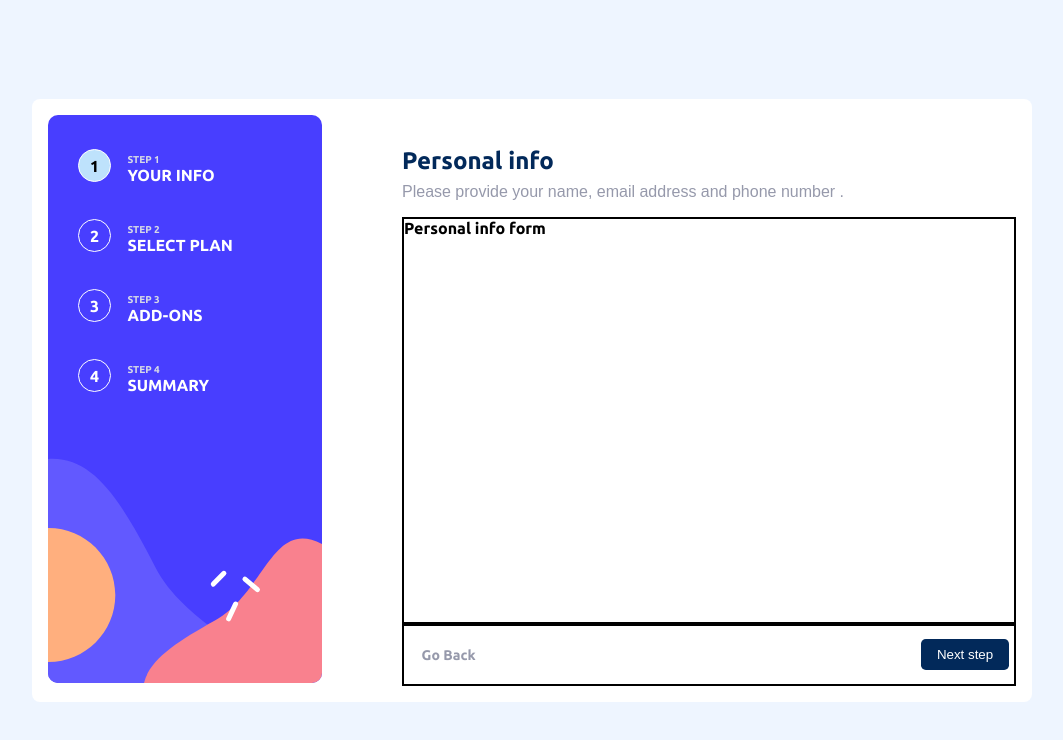
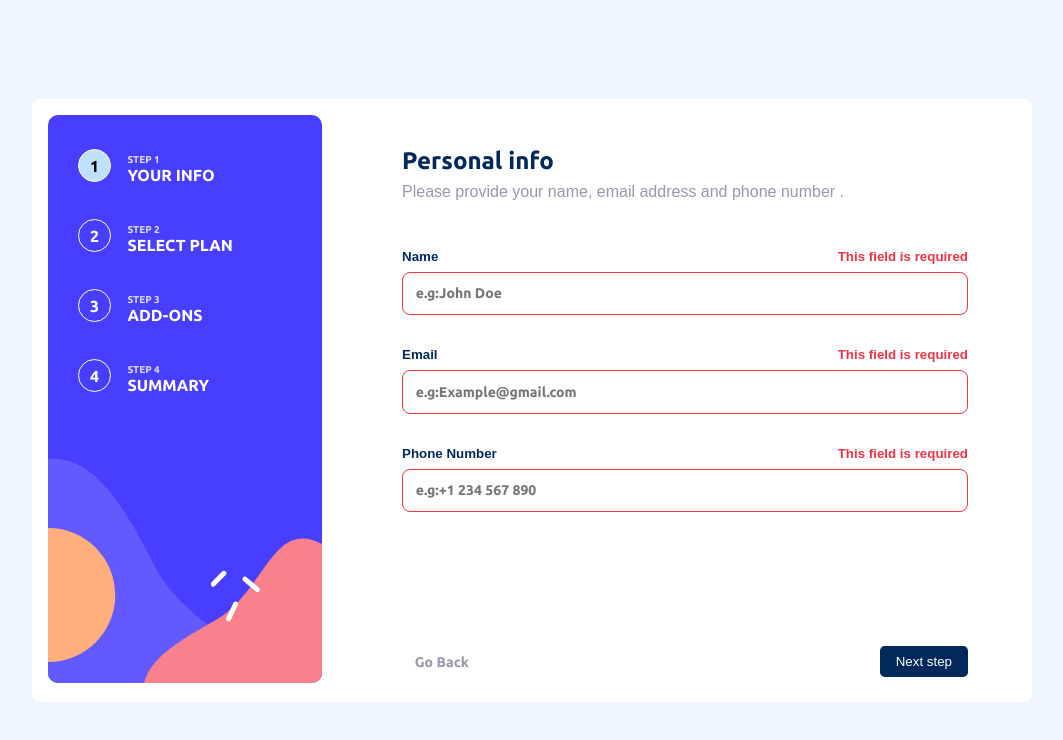
Before and after one commit to kappa20/mutli-step-form, a React (Create React App) app: page / in a window 1280 px wide. Shown: the top 740 px of the page, without its empty margins (108-1171 px from the left). Built offline with nearby package versions, Linux system fonts and the light colour scheme.

Commit message:
Info Form

```diff
--- a/src/App.css
+++ b/src/App.css
@@ -118,12 +118,13 @@ section{
 }
 
 main{
-  border:2px solid black;
+  /* border:2px solid black; */
+  padding: 2rem 0;
 }
 
 #btnsContainer{
-  border:2px solid black;
-  padding:0.3rem;
+  /* border:2px solid black; */
+  padding:0.3rem 3rem 0 0;
   display: grid;
   grid-template-columns: max-content max-content;
   justify-content: space-between;
@@ -153,5 +154,56 @@ main{
 }
 #goBackBtn:hover{
   color:hsl(213, 96%, 18%);
+}
 
+#formsContainer{
+  padding: 0 3rem 0 0;
 }
+
+#infoForm{
+  /* border:2px solid green; */
+  color:hsl(213, 96%, 18%);
+  display: grid;
+  gap:2rem
+}
+
+.inputContainer{
+  display: grid;
+  grid-template-columns: 1fr 1fr;
+  justify-content: space-between;
+  gap:0.5rem
+}
+label {
+  font-weight: 700;
+  font-size: smaller;
+  font-family: Arial, Helvetica, sans-serif;
+}
+input {
+  all:unset;
+  grid-column: span 2 / span 2;
+  padding:0.8rem;
+  border:1px solid hsl(229, 24%, 87%);
+  border-radius: 0.5rem;
+  font-size: 14px;
+  font-weight: 400;
+}
+
+input:focus{
+  border-color: hsl(243, 100%, 62%);
+}
+input:valid  + label.errorLabel{
+  opacity: 0;
+}
+input:invalid{
+  border-color: hsl(354, 84%, 57%);
+}
+.errorLabel{
+  grid-column: 2/3;
+  grid-row: 1/1;
+  justify-self: end;
+  color: hsl(354, 84%, 57%);
+}
+
+/* input:invalid{
+  border-color: hsl(354, 84%, 57%);
+} */
--- a/src/Components/Forms.js
+++ b/src/Components/Forms.js
@@ -8,8 +8,8 @@ export default function Forms({index}){
     let forms = [<Info />,<Plan />,<AddOns />,<Summary />];
 
     return (
-        <>
+        <div id='formsContainer'>
         {forms[index]}
-        </>
+        </div>
     );
 }
--- a/src/Components/Forms/Info.js
+++ b/src/Components/Forms/Info.js
@@ -1,7 +1,30 @@
 export default function Info(){
     return (
-        <div>
-        <p>Personal info form</p>
-        </div>
+        <form id='infoForm'>
+            <div className='inputContainer'>
+                <label for='name' >
+                    Name
+                </label>
+                <input id='name' required type='text' placeholder="e.g:John Doe" />
+                <label className='errorLabel'>This field is required</label>
+
+            </div>
+            <div className='inputContainer'>
+                <label for='email'>
+                    Email
+                </label>
+                <input id='email' required type='email' placeholder="e.g:Example@gmail.com" />
+                <label className='errorLabel'>This field is required</label>
+
+            </div>
+            <div className='inputContainer'>
+                <label for='phone'>
+                    Phone Number
+                </label>
+                <input id='phone' required type='text' pattern="\+[\d\s]+" placeholder="e.g:+1 234 567 890" />
+                <label className='errorLabel'>This field is required</label>
+
+            </div>
+        </form>
     );
 }
```
